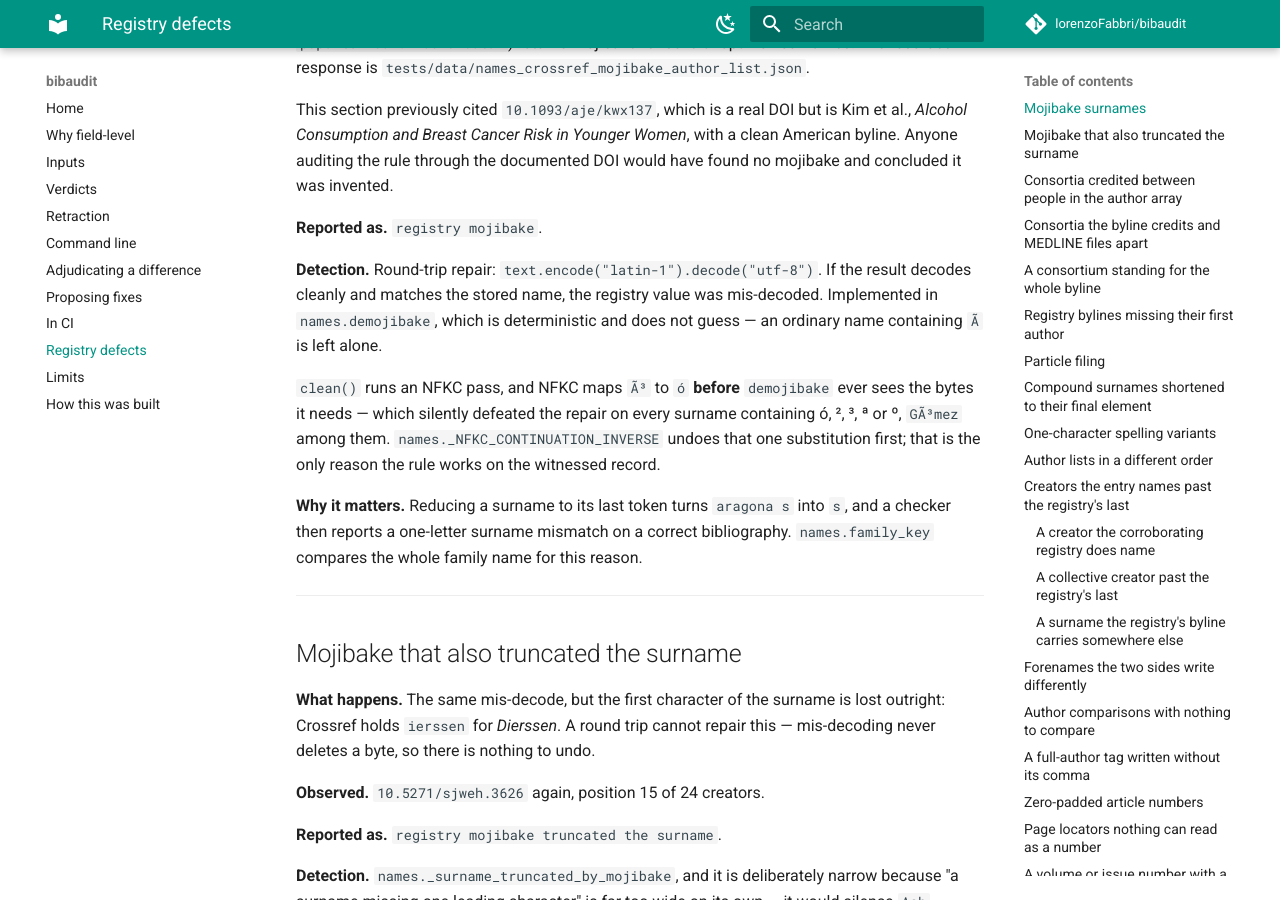
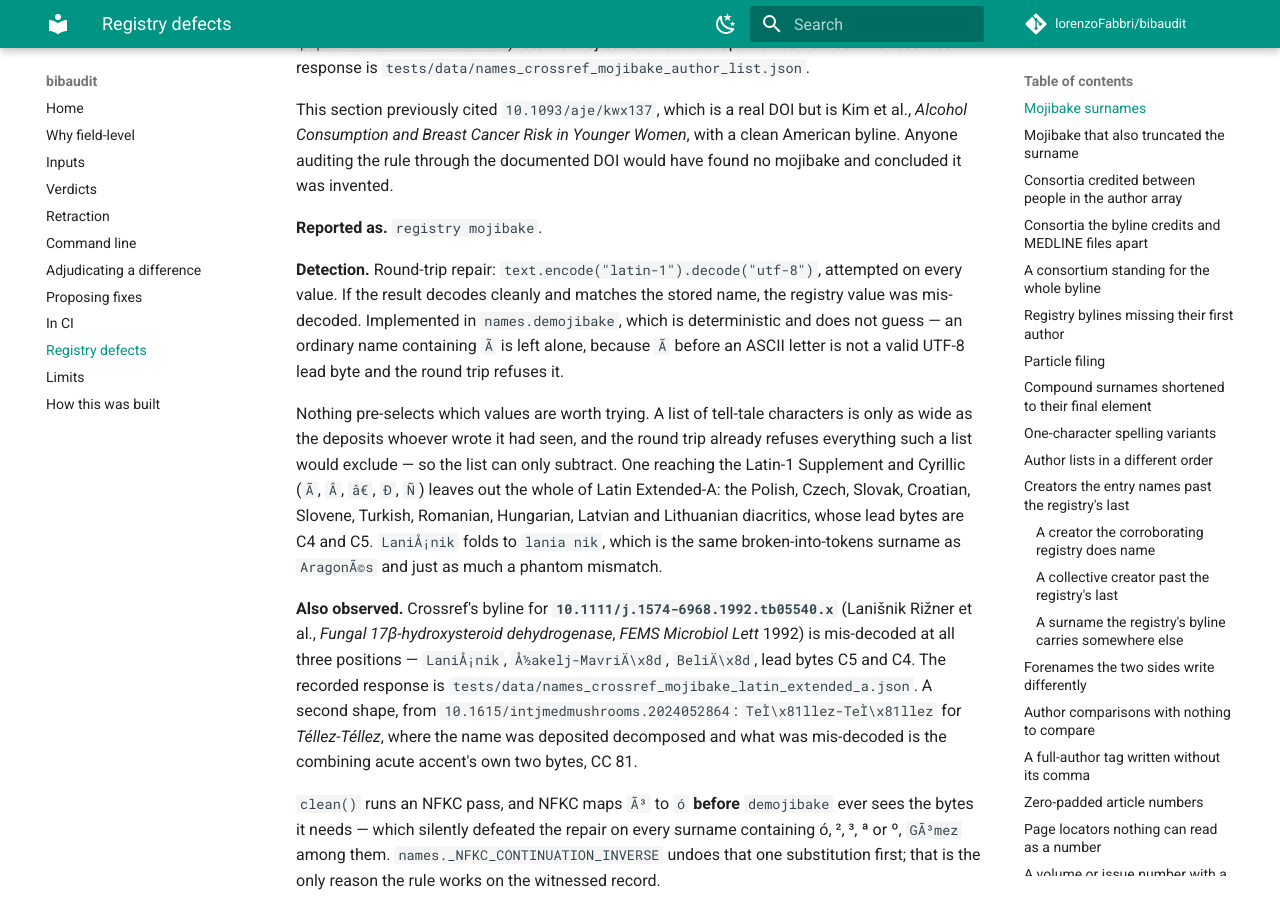
Before and after one commit to lorenzoFabbri/bibaudit, an MkDocs documentation site: the page built from docs/registry-artifacts.md, in a window 1280 px wide and 900 px high, scrolled down 1614 px. Built offline with MkDocs 1.6.1 and Material for MkDocs 9.7.7, drawn with Linux system fonts in a browser that asks for light colours; comment, search, counter and statistics services are not loaded.

Commit message:
Attempt the mojibake round trip on every value, not five characters' worth
`names.demojibake` screened candidates against a list of five tell-tale
characters before trying the repair. Those five are the Latin-1 Supplement and
Cyrillic lead bytes; Latin Extended-A, which carries the Polish, Czech, Slovak,
Croatian, Slovene, Turkish, Romanian, Hungarian, Latvian and Lithuanian
diacritics, was excluded outright, as was a decomposed name whose combining
accent is the part that got mis-decoded.

Crossref's byline for 10.1111/j.1574-6968.1992.tb05540.x is mis-decoded at all
three positions and none of them was ever tried, so an entry spelling Lanišnik,
Žakelj-Mavrič and Belič correctly failed FIELD-MISMATCH with three
authors/mismatch lines and no reason recorded. `LaniÅ¡nik` folds to `lania nik`,
which is the surname-broken-into-tokens failure the module was written around.

A list of tell-tale characters can only be as wide as the deposits its author
had seen, and the round trip refuses everything such a list would exclude
without needing to have seen the case: `Åström`, `Ćurić` and `Škoda` fail to
re-encode or fail to decode, exactly as an ordinary `Ã` does. So the list goes
and the round trip stands alone.

```diff
--- a/docs/registry-artifacts.md
+++ b/docs/registry-artifacts.md
@@ -82,10 +82,31 @@ would have found no mojibake and concluded it was invented.
 
 **Reported as.** `registry mojibake`.
 
-**Detection.** Round-trip repair: `text.encode("latin-1").decode("utf-8")`. If
-the result decodes cleanly and matches the stored name, the registry value was
-mis-decoded. Implemented in `names.demojibake`, which is deterministic and does
-not guess — an ordinary name containing `Ã` is left alone.
+**Detection.** Round-trip repair: `text.encode("latin-1").decode("utf-8")`,
+attempted on every value. If the result decodes cleanly and matches the stored
+name, the registry value was mis-decoded. Implemented in `names.demojibake`,
+which is deterministic and does not guess — an ordinary name containing `Ã` is
+left alone, because `Ã` before an ASCII letter is not a valid UTF-8 lead byte
+and the round trip refuses it.
+
+Nothing pre-selects which values are worth trying. A list of tell-tale
+characters is only as wide as the deposits whoever wrote it had seen, and the
+round trip already refuses everything such a list would exclude — so the list
+can only subtract. One reaching the Latin-1 Supplement and Cyrillic
+(`Ã`, `Â`, `â€`, `Ð`, `Ñ`) leaves out the whole of Latin Extended-A: the Polish,
+Czech, Slovak, Croatian, Slovene, Turkish, Romanian, Hungarian, Latvian and
+Lithuanian diacritics, whose lead bytes are C4 and C5. `LaniÅ¡nik` folds to
+`lania nik`, which is the same broken-into-tokens surname as `AragonÃ©s` and
+just as much a phantom mismatch.
+
+**Also observed.** Crossref's byline for **`10.1111/j.1574-6968.1992.tb05540.x`**
+(Lanišnik Rižner et al., *Fungal 17β-hydroxysteroid dehydrogenase*, *FEMS
+Microbiol Lett* 1992) is mis-decoded at all three positions — `LaniÅ¡nik`,
+`Å½akelj-MavriÄ\x8d`, `BeliÄ\x8d`, lead bytes C5 and C4. The recorded response is
+`tests/data/names_crossref_mojibake_latin_extended_a.json`. A second shape, from
+`10.1615/intjmedmushrooms.2024052864`: `TeÌ\x81llez-TeÌ\x81llez` for
+*Téllez-Téllez*, where the name was deposited decomposed and what was
+mis-decoded is the combining acute accent's own two bytes, CC 81.
 
 `clean()` runs an NFKC pass, and NFKC maps `Ã³` to `ó` **before** `demojibake`
 ever sees the bytes it needs — which silently defeated the repair on every
```
Also changed, not shown: CHANGELOG.md (+16 -0 lines), 4 other files.
